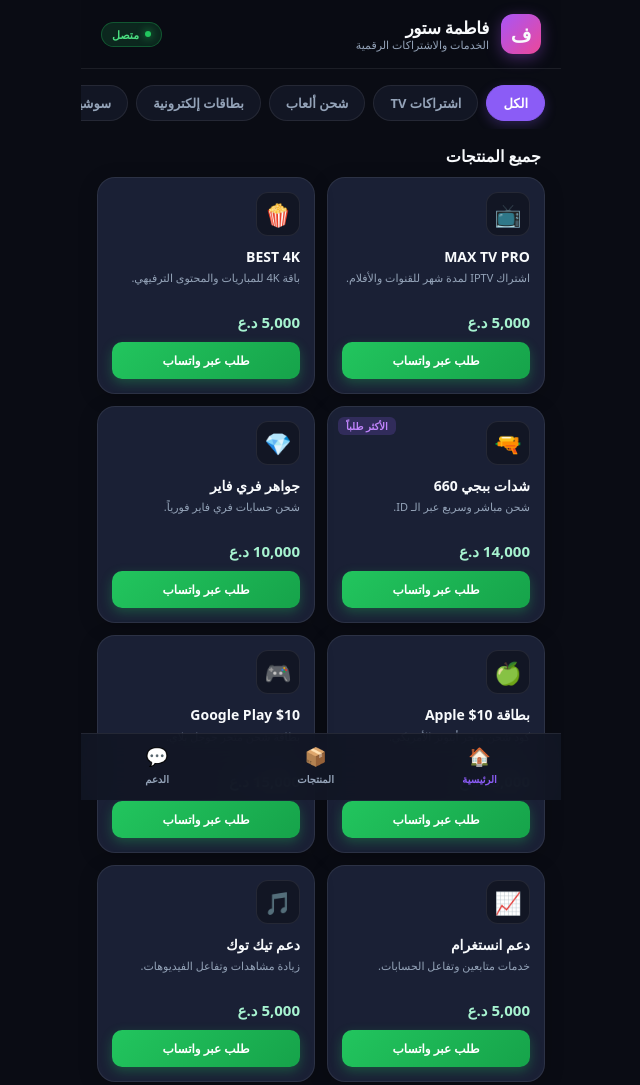
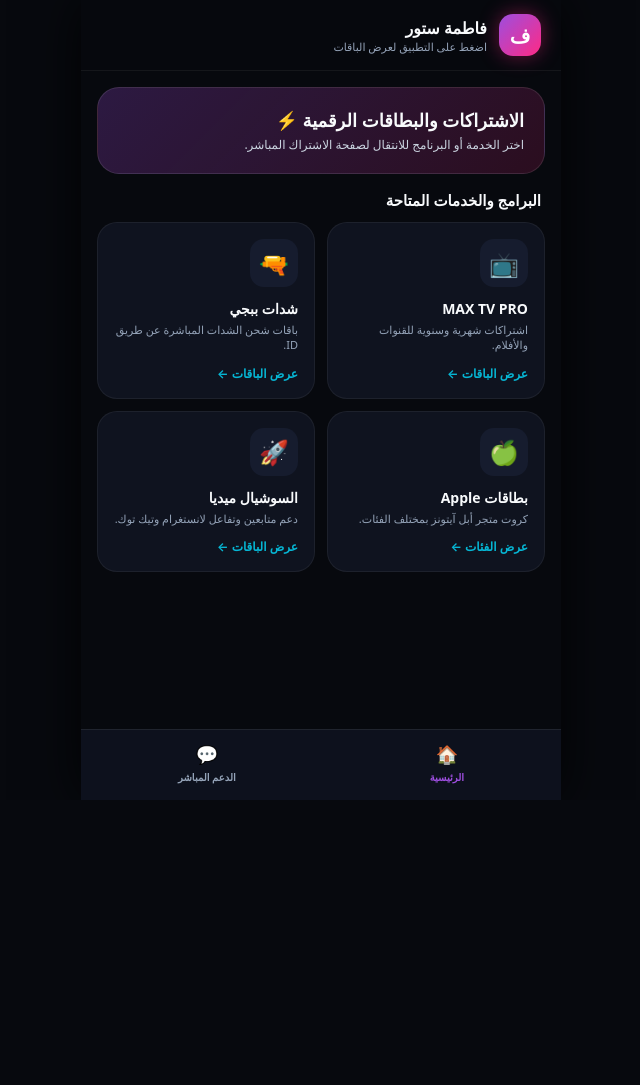
Before and after one commit to ali1990132-ctrl/-2, a plain HTML site: page index.html in a window 1280 px wide. Shown: the whole page, without its empty margins (319-959 px from the left). After the commit the page ends 800 px from the top, so only its background shows below. Drawn offline with Linux system fonts and the light colour scheme.

Commit message:
Update index.html

```diff
--- a/index.html
+++ b/index.html
@@ -6,16 +6,16 @@
 <title>فاطمة ستور | Fatima Store</title>
 <style>
 :root {
-  --bg-main: #0a0c14;
-  --surface: #121624;
-  --surface-card: #1a2035;
-  --accent-primary: #8b5cf6;
-  --accent-glow: rgba(139, 92, 246, 0.25);
-  --green-wa: #22c55e;
-  --green-wa-glow: rgba(34, 197, 94, 0.3);
-  --text-primary: #f8fafc;
-  --text-muted: #94a3b8;
-  --border-light: rgba(255, 255, 255, 0.08);
+  --bg-dark: #07090e;
+  --surface-1: #0f131f;
+  --surface-2: #161c2e;
+  --accent-purple: #9d4edf;
+  --accent-pink: #ff2a85;
+  --accent-green: #10b981;
+  --accent-cyan: #06b6d4;
+  --text-main: #f8fafc;
+  --text-sub: #94a3b8;
+  --border-glow: rgba(157, 78, 223, 0.25);
 }
 
 * {
@@ -27,125 +27,103 @@
 }
 
 body {
-  background-color: var(--bg-main);
-  color: var(--text-primary);
+  background-color: var(--bg-dark);
+  color: var(--text-main);
   padding-bottom: 90px;
   max-width: 480px;
   margin: 0 auto;
   min-height: 100vh;
+  box-shadow: 0 0 50px rgba(0,0,0,0.8);
 }
 
-/* App Bar */
-.app-bar {
+/* Header */
+.header {
   position: sticky;
   top: 0;
   z-index: 100;
-  background: rgba(10, 12, 20, 0.88);
-  backdrop-filter: blur(16px);
-  -webkit-backdrop-filter: blur(16px);
-  border-bottom: 1px solid var(--border-light);
+  background: rgba(7, 9, 14, 0.88);
+  backdrop-filter: blur(20px);
+  -webkit-backdrop-filter: blur(20px);
+  border-bottom: 1px solid rgba(255,255,255,0.06);
   padding: 14px 20px;
   display: flex;
   justify-content: space-between;
   align-items: center;
 }
 
-.brand-wrapper {
+.brand {
   display: flex;
   align-items: center;
   gap: 12px;
 }
 
-.brand-icon {
-  width: 40px;
-  height: 40px;
-  background: linear-gradient(135deg, #a855f7, #ec4899);
-  border-radius: 12px;
+.logo-badge {
+  width: 42px;
+  height: 42px;
+  background: linear-gradient(135deg, var(--accent-purple), var(--accent-pink));
+  border-radius: 14px;
   display: grid;
   place-items: center;
   font-weight: 900;
   font-size: 20px;
-  box-shadow: 0 4px 15px rgba(168, 85, 247, 0.35);
+  color: #fff;
+  box-shadow: 0 0 20px rgba(255, 42, 133, 0.4);
 }
 
-.brand-title h1 {
-  font-size: 17px;
+.brand-text h1 {
+  font-size: 16px;
   font-weight: 800;
-  letter-spacing: -0.3px;
 }
 
-.brand-title span {
+.brand-text p {
   font-size: 11px;
-  color: var(--text-muted);
-  display: block;
-  margin-top: -2px;
+  color: var(--text-sub);
 }
 
-.status-badge {
-  background: rgba(34, 197, 94, 0.15);
-  border: 1px solid rgba(34, 197, 94, 0.3);
-  color: #4ade80;
-  font-size: 11px;
+.back-btn {
+  display: none;
+  background: var(--surface-2);
+  border: 1px solid rgba(255,255,255,0.1);
+  color: #fff;
+  padding: 6px 14px;
+  border-radius: 12px;
+  font-size: 12px;
   font-weight: 700;
-  padding: 4px 10px;
-  border-radius: 20px;
-  display: flex;
-  align-items: center;
-  gap: 6px;
+  cursor: pointer;
 }
 
-.status-dot {
-  width: 6px;
-  height: 6px;
-  background-color: #22c55e;
-  border-radius: 50%;
-  box-shadow: 0 0 8px #22c55e;
+/* Views Navigation System */
+.view {
+  display: none;
+  animation: fadeIn 0.25s ease-in-out;
 }
 
-/* Category Slider */
-.categories-wrapper {
-  padding: 16px 0 8px;
-  overflow-x: auto;
-  scrollbar-width: none;
-  display: flex;
-  gap: 8px;
-  padding-left: 16px;
-  padding-right: 16px;
+.view.active {
+  display: block;
 }
 
-.categories-wrapper::-webkit-scrollbar {
-  display: none;
+@keyframes fadeIn {
+  from { opacity: 0; transform: translateY(8px); }
+  to { opacity: 1; transform: translateY(0); }
 }
 
-.chip {
-  background: var(--surface);
-  border: 1px solid var(--border-light);
-  color: var(--text-muted);
-  padding: 8px 16px;
-  border-radius: 20px;
-  font-size: 13px;
-  font-weight: 600;
-  white-space: nowrap;
+/* Hero Banner */
+.hero-card {
+  margin: 16px;
+  padding: 20px;
+  border-radius: 22px;
+  background: linear-gradient(135deg, rgba(157, 78, 223, 0.25), rgba(255, 42, 133, 0.15));
+  border: 1px solid rgba(255, 255, 255, 0.1);
 }
 
-.chip.active {
-  background: var(--accent-primary);
-  color: #fff;
-  border-color: var(--accent-primary);
-  box-shadow: 0 4px 12px var(--accent-glow);
-}
+.hero-card h2 { font-size: 18px; font-weight: 800; margin-bottom: 4px; }
+.hero-card p { font-size: 12px; color: #cbd5e1; }
 
-/* Grid Layout */
-.section-header {
-  padding: 16px 20px 10px;
-  display: flex;
-  justify-content: space-between;
-  align-items: center;
-}
-
-.section-header h2 {
-  font-size: 16px;
-  font-weight: 700;
+/* Grid Cards */
+.grid-title {
+  padding: 0 20px 12px;
+  font-size: 15px;
+  font-weight: 800;
 }
 
 .products-grid {
@@ -155,297 +133,327 @@
   padding: 0 16px;
 }
 
-/* Product Card */
-.product-card {
-  background: var(--surface-card);
-  border: 1px solid var(--border-light);
-  border-radius: 18px;
-  padding: 14px;
+.app-card {
+  background: var(--surface-1);
+  border: 1px solid rgba(255, 255, 255, 0.06);
+  border-radius: 20px;
+  padding: 16px;
   display: flex;
   flex-direction: column;
   justify-content: space-between;
-  position: relative;
-  overflow: hidden;
-  box-shadow: 0 4px 20px rgba(0, 0, 0, 0.2);
+  cursor: pointer;
+  transition: all 0.2s ease;
 }
 
-.card-tag {
-  position: absolute;
-  top: 10px;
-  left: 10px;
-  background: rgba(139, 92, 246, 0.2);
-  color: #c084fc;
-  font-size: 10px;
-  font-weight: 800;
-  padding: 2px 8px;
-  border-radius: 6px;
+.app-card:hover {
+  border-color: var(--border-glow);
+  transform: translateY(-2px);
 }
 
-.product-icon-wrap {
-  width: 44px;
-  height: 44px;
-  background: var(--surface);
-  border: 1px solid var(--border-light);
-  border-radius: 12px;
+.icon-box {
+  width: 48px;
+  height: 48px;
+  background: var(--surface-2);
+  border-radius: 14px;
   display: grid;
   place-items: center;
-  font-size: 22px;
+  font-size: 24px;
   margin-bottom: 12px;
 }
 
-.product-title {
-  font-size: 14px;
+.app-title { font-size: 14px; font-weight: 800; margin-bottom: 4px; }
+.app-desc { font-size: 11px; color: var(--text-sub); line-height: 1.4; margin-bottom: 12px; }
+
+.action-label {
+  font-size: 12px;
   font-weight: 700;
-  margin-bottom: 4px;
-  line-height: 1.3;
+  color: var(--accent-cyan);
+  display: flex;
+  align-items: center;
+  gap: 4px;
 }
 
-.product-desc {
-  font-size: 11px;
-  color: var(--text-muted);
-  margin-bottom: 12px;
-  line-height: 1.4;
-  height: 30px;
-  overflow: hidden;
+/* Sub-page Plan Cards */
+.plans-list {
+  display: flex;
+  flex-direction: column;
+  gap: 12px;
+  padding: 16px;
 }
 
-.price-tag {
-  font-size: 15px;
-  font-weight: 800;
-  color: #a7f3d0;
-  margin-bottom: 10px;
+.plan-card {
+  background: var(--surface-1);
+  border: 1px solid rgba(255, 255, 255, 0.08);
+  border-radius: 18px;
+  padding: 16px;
+  display: flex;
+  justify-content: space-between;
+  align-items: center;
 }
 
-.wa-action-btn {
-  width: 100%;
-  background: linear-gradient(135deg, #22c55e, #16a34a);
+.plan-info h3 { font-size: 15px; font-weight: 800; margin-bottom: 4px; }
+.plan-info p { font-size: 12px; color: var(--text-sub); }
+.plan-price { font-size: 15px; font-weight: 900; color: #6ee7b7; margin-top: 4px; }
+
+.wa-buy-btn {
+  background: linear-gradient(135deg, #10b981, #059669);
   color: #fff;
-  border: none;
-  border-radius: 10px;
-  padding: 10px 0;
+  border-radius: 12px;
+  padding: 10px 16px;
   font-size: 12px;
-  font-weight: 700;
+  font-weight: 800;
+  text-decoration: none;
   display: flex;
   align-items: center;
-  justify-content: center;
   gap: 6px;
-  text-decoration: none;
-  box-shadow: 0 4px 12px var(--green-wa-glow);
 }
 
-.wa-action-btn:active {
-  transform: scale(0.97);
-}
-
-/* Bottom Nav */
-.bottom-nav {
+/* Bottom Bar */
+.bottom-bar {
   position: fixed;
   bottom: 0;
   left: 50%;
   transform: translateX(-50%);
   width: 100%;
   max-width: 480px;
-  background: rgba(18, 22, 36, 0.92);
-  backdrop-filter: blur(16px);
-  -webkit-backdrop-filter: blur(16px);
-  border-top: 1px solid var(--border-light);
+  background: rgba(15, 19, 31, 0.92);
+  backdrop-filter: blur(20px);
+  -webkit-backdrop-filter: blur(20px);
+  border-top: 1px solid rgba(255, 255, 255, 0.08);
   display: flex;
   justify-content: space-around;
-  padding: 10px 0 14px;
-  z-index: 100;
+  padding: 12px 0 16px;
+  z-index: 1000;
 }
 
-.nav-item {
+.tab-btn {
   display: flex;
   flex-direction: column;
   align-items: center;
   gap: 4px;
-  color: var(--text-muted);
+  color: var(--text-sub);
   text-decoration: none;
   font-size: 10px;
-  font-weight: 600;
+  font-weight: 700;
+  background: none;
+  border: none;
+  cursor: pointer;
 }
 
-.nav-item.active {
-  color: var(--accent-primary);
-}
-
-.nav-icon {
-  font-size: 18px;
-}
+.tab-btn.active { color: var(--accent-purple); }
 </style>
 </head>
 <body>
 
-<!-- Header -->
-<header class="app-bar">
-  <div class="brand-wrapper">
-    <div class="brand-icon">ف</div>
-    <div class="brand-title">
-      <h1>فاطمة ستور</h1>
-      <span>الخدمات والاشتراكات الرقمية</span>
+<!-- App Header -->
+<header class="header">
+  <div class="brand">
+    <div class="logo-badge">ف</div>
+    <div class="brand-text">
+      <h1 id="header-title">فاطمة ستور</h1>
+      <p id="header-subtitle">اضغط على التطبيق لعرض الباقات</p>
     </div>
   </div>
-  <div class="status-badge">
-    <span class="status-dot"></span>
-    متصل
-  </div>
+  <button class="back-btn" id="backBtn" onclick="showHome()">← العودة</button>
 </header>
 
-<!-- Categories -->
-<div class="categories-wrapper">
-  <div class="chip active">الكل</div>
-  <div class="chip">اشتراكات TV</div>
-  <div class="chip">شحن ألعاب</div>
-  <div class="chip">بطاقات إلكترونية</div>
-  <div class="chip">سوشيال ميديا</div>
+<!-- MAIN HOME VIEW -->
+<div id="home-view" class="view active">
+  <section class="hero-card">
+    <h2>الاشتراكات والبطاقات الرقمية ⚡</h2>
+    <p>اختر الخدمة أو البرنامج للانتقال لصفحة الاشتراك المباشر.</p>
+  </section>
+
+  <div class="grid-title">البرامج والخدمات المتاحة</div>
+
+  <main class="products-grid">
+
+    <!-- MAX TV Card -->
+    <div class="app-card" onclick="openPage('max-view', 'MAX TV PRO')">
+      <div>
+        <div class="icon-box">📺</div>
+        <h3 class="app-title">MAX TV PRO</h3>
+        <p class="app-desc">اشتراكات شهرية وسنوية للقنوات والأفلام.</p>
+      </div>
+      <div class="action-label">عرض الباقات ←</div>
+    </div>
+
+    <!-- PUBG Card -->
+    <div class="app-card" onclick="openPage('pubg-view', 'شدات ببجي')">
+      <div>
+        <div class="icon-box">🔫</div>
+        <h3 class="app-title">شدات ببجي</h3>
+        <p class="app-desc">باقات شحن الشدات المباشرة عن طريق ID.</p>
+      </div>
+      <div class="action-label">عرض الباقات ←</div>
+    </div>
+
+    <!-- Apple Gift Card -->
+    <div class="app-card" onclick="openPage('apple-view', 'بطاقات أبل')">
+      <div>
+        <div class="icon-box">🍏</div>
+        <h3 class="app-title">بطاقات Apple</h3>
+        <p class="app-desc">كروت متجر أبل آيتونز بمختلف الفئات.</p>
+      </div>
+      <div class="action-label">عرض الفئات ←</div>
+    </div>
+
+    <!-- Social Media Card -->
+    <div class="app-card" onclick="openPage('social-view', 'السوشيال ميديا')">
+      <div>
+        <div class="icon-box">🚀</div>
+        <h3 class="app-title">السوشيال ميديا</h3>
+        <p class="app-desc">دعم متابعين وتفاعل لانستغرام وتيك توك.</p>
+      </div>
+      <div class="action-label">عرض الباقات ←</div>
+    </div>
+
+  </main>
 </div>
 
-<div class="section-header">
-  <h2>جميع المنتجات</h2>
+<!-- SUB VIEW: MAX TV -->
+<div id="max-view" class="view">
+  <div class="plans-list">
+    <div class="plan-card">
+      <div class="plan-info">
+        <h3>اشتراك شهر واحد</h3>
+        <p>باقة الجودة العالية بدون تقطيع</p>
+        <div class="plan-price">5,000 د.ع</div>
+      </div>
+      <a class="wa-buy-btn" target="_blank" href="https://wa.me/9647760361911?text=السلام%20عليكم،%20أريد%20طلب:%20MAX%20TV%20(شهر)">💬 طلب</a>
+    </div>
+
+    <div class="plan-card">
+      <div class="plan-info">
+        <h3>اشتراك 3 أشهر</h3>
+        <p>توفير ممتازة للمشاهدة المستمرة</p>
+        <div class="plan-price">10,000 د.ع</div>
+      </div>
+      <a class="wa-buy-btn" target="_blank" href="https://wa.me/9647760361911?text=السلام%20عليكم،%20أريد%20طلب:%20MAX%20TV%20(3%20أشهر)">💬 طلب</a>
+    </div>
+
+    <div class="plan-card">
+      <div class="plan-info">
+        <h3>اشتراك سنة كاملة</h3>
+        <p>العرض الأقوى + سيرفر احتياطي</p>
+        <div class="plan-price">25,000 د.ع</div>
+      </div>
+      <a class="wa-buy-btn" target="_blank" href="https://wa.me/9647760361911?text=السلام%20عليكم،%20أريد%20طلب:%20MAX%20TV%20(سنة)">💬 طلب</a>
+    </div>
+  </div>
 </div>
 
-<!-- Products Grid -->
-<main class="products-grid">
+<!-- SUB VIEW: PUBG -->
+<div id="pubg-view" class="view">
+  <div class="plans-list">
+    <div class="plan-card">
+      <div class="plan-info">
+        <h3>60 شدة (UC)</h3>
+        <p>شحن أوتوماتيكي عبر الـ ID</p>
+        <div class="plan-price">2,000 د.ع</div>
+      </div>
+      <a class="wa-buy-btn" target="_blank" href="https://wa.me/9647760361911?text=السلام%20عليكم،%20أريد%20طلب:%20ببجي%2060UC">💬 طلب</a>
+    </div>
 
-  <!-- Card 1 -->
-  <div class="product-card">
-    <div>
-      <div class="product-icon-wrap">📺</div>
-      <h3 class="product-title">MAX TV PRO</h3>
-      <p class="product-desc">اشتراك IPTV لمدة شهر للقنوات والأفلام.</p>
+    <div class="plan-card">
+      <div class="plan-info">
+        <h3>325 شدة (UC)</h3>
+        <p>شحن فورس وسريع جداً</p>
+        <div class="plan-price">7,000 د.ع</div>
+      </div>
+      <a class="wa-buy-btn" target="_blank" href="https://wa.me/9647760361911?text=السلام%20عليكم،%20أريد%20طلب:%20ببجي%20325UC">💬 طلب</a>
     </div>
-    <div>
-      <div class="price-tag">5,000 د.ع</div>
-      <a class="wa-action-btn" target="_blank" href="https://wa.me/9647760361911?text=السلام%20عليكم،%20أريد%20طلب:%20MAX%20TV%20PRO%20(شهر)">
-        طلب عبر واتساب
-      </a>
+
+    <div class="plan-card">
+      <div class="plan-info">
+        <h3>660 شدة (UC)</h3>
+        <p>باقة الرويال باس المعتادة</p>
+        <div class="plan-price">14,000 د.ع</div>
+      </div>
+      <a class="wa-buy-btn" target="_blank" href="https://wa.me/9647760361911?text=السلام%20عليكم،%20أريد%20طلب:%20ببجي%20660UC">💬 طلب</a>
     </div>
   </div>
+</div>
 
-  <!-- Card 2 -->
-  <div class="product-card">
-    <div>
-      <div class="product-icon-wrap">🍿</div>
-      <h3 class="product-title">BEST 4K</h3>
-      <p class="product-desc">باقة 4K للمباريات والمحتوى الترفيهي.</p>
+<!-- SUB VIEW: APPLE -->
+<div id="apple-view" class="view">
+  <div class="plans-list">
+    <div class="plan-card">
+      <div class="plan-info">
+        <h3>بطاقة 5$ دولار</h3>
+        <p>متجر أبل الأمريكي</p>
+        <div class="plan-price">8,000 د.ع</div>
+      </div>
+      <a class="wa-buy-btn" target="_blank" href="https://wa.me/9647760361911?text=السلام%20عليكم،%20أريد%20طلب:%20بطاقة%20أبل%205%24">💬 طلب</a>
     </div>
-    <div>
-      <div class="price-tag">5,000 د.ع</div>
-      <a class="wa-action-btn" target="_blank" href="https://wa.me/9647760361911?text=السلام%20عليكم،%20أريد%20طلب:%20BEST%204K%20(شهر)">
-        طلب عبر واتساب
-      </a>
+
+    <div class="plan-card">
+      <div class="plan-info">
+        <h3>بطاقة 10$ دولار</h3>
+        <p>متجر أبل الأمريكي</p>
+        <div class="plan-price">15,000 د.ع</div>
+      </div>
+      <a class="wa-buy-btn" target="_blank" href="https://wa.me/9647760361911?text=السلام%20عليكم،%20أريد%20طلب:%20بطاقة%20أبل%2010%24">💬 طلب</a>
     </div>
   </div>
+</div>
 
-  <!-- Card 3 -->
-  <div class="product-card">
-    <span class="card-tag">الأكثر طلباً</span>
-    <div>
-      <div class="product-icon-wrap">🔫</div>
-      <h3 class="product-title">شدات ببجي 660</h3>
-      <p class="product-desc">شحن مباشر وسريع عبر الـ ID.</p>
+<!-- SUB VIEW: SOCIAL -->
+<div id="social-view" class="view">
+  <div class="plans-list">
+    <div class="plan-card">
+      <div class="plan-info">
+        <h3>دعم انستغرام</h3>
+        <p>متابعين وتفاعل الحسابات</p>
+        <div class="plan-price">5,000 د.ع</div>
+      </div>
+      <a class="wa-buy-btn" target="_blank" href="https://wa.me/9647760361911?text=السلام%20عليكم،%20أريد%20طلب:%20دعم%20انستغرام">💬 طلب</a>
     </div>
-    <div>
-      <div class="price-tag">14,000 د.ع</div>
-      <a class="wa-action-btn" target="_blank" href="https://wa.me/9647760361911?text=السلام%20عليكم،%20أريد%20طلب:%20شدات%20ببجي%20660%20UC">
-        طلب عبر واتساب
-      </a>
+
+    <div class="plan-card">
+      <div class="plan-info">
+        <h3>دعم تيك توك</h3>
+        <p>زيادة مشاهدات وإكسبلور</p>
+        <div class="plan-price">5,000 د.ع</div>
+      </div>
+      <a class="wa-buy-btn" target="_blank" href="https://wa.me/9647760361911?text=السلام%20عليكم،%20أريد%20طلب:%20دعم%20تيك%20توك">💬 طلب</a>
     </div>
   </div>
-
-  <!-- Card 4 -->
-  <div class="product-card">
-    <div>
-      <div class="product-icon-wrap">💎</div>
-      <h3 class="product-title">جواهر فري فاير</h3>
-      <p class="product-desc">شحن حسابات فري فاير فورياً.</p>
-    </div>
-    <div>
-      <div class="price-tag">10,000 د.ع</div>
-      <a class="wa-action-btn" target="_blank" href="https://wa.me/9647760361911?text=السلام%20عليكم،%20أريد%20طلب:%20جواهر%20فري%20فاير">
-        طلب عبر واتساب
-      </a>
-    </div>
-  </div>
-
-  <!-- Card 5 -->
-  <div class="product-card">
-    <div>
-      <div class="product-icon-wrap">🍏</div>
-      <h3 class="product-title">بطاقة Apple $10</h3>
-      <p class="product-desc">كود شحن متجر أيتونز الأمريكي.</p>
-    </div>
-    <div>
-      <div class="price-tag">15,000 د.ع</div>
-      <a class="wa-action-btn" target="_blank" href="https://wa.me/9647760361911?text=السلام%20عليكم،%20أريد%20طلب:%20بطاقة%20أبل%2010%24">
-        طلب عبر واتساب
-      </a>
-    </div>
-  </div>
-
-  <!-- Card 6 -->
-  <div class="product-card">
-    <div>
-      <div class="product-icon-wrap">🎮</div>
-      <h3 class="product-title">Google Play $10</h3>
-      <p class="product-desc">بطاقة شحن متجر جوجل بلاي.</p>
-    </div>
-    <div>
-      <div class="price-tag">15,000 د.ع</div>
-      <a class="wa-action-btn" target="_blank" href="https://wa.me/9647760361911?text=السلام%20عليكم،%20أريد%20طلب:%20بطاقة%20جوجل%20بلاي%2010%24">
-        طلب عبر واتساب
-      </a>
-    </div>
-  </div>
-
-  <!-- Card 7 -->
-  <div class="product-card">
-    <div>
-      <div class="product-icon-wrap">📈</div>
-      <h3 class="product-title">دعم انستغرام</h3>
-      <p class="product-desc">خدمات متابعين وتفاعل الحسابات.</p>
-    </div>
-    <div>
-      <div class="price-tag">5,000 د.ع</div>
-      <a class="wa-action-btn" target="_blank" href="https://wa.me/9647760361911?text=السلام%20عليكم،%20أريد%20طلب:%20دعم%20حساب%20انستغرام">
-        طلب عبر واتساب
-      </a>
-    </div>
-  </div>
-
-  <!-- Card 8 -->
-  <div class="product-card">
-    <div>
-      <div class="product-icon-wrap">🎵</div>
-      <h3 class="product-title">دعم تيك توك</h3>
-      <p class="product-desc">زيادة مشاهدات وتفاعل الفيديوهات.</p>
-    </div>
-    <div>
-      <div class="price-tag">5,000 د.ع</div>
-      <a class="wa-action-btn" target="_blank" href="https://wa.me/9647760361911?text=السلام%20عليكم،%20أريد%20طلب:%20دعم%20تيك%20توك">
-        طلب عبر واتساب
-      </a>
-    </div>
-  </div>
-
-</main>
+</div>
 
 <!-- Navigation Bar -->
-<nav class="bottom-nav">
-  <a href="#" class="nav-item active">
-    <span class="nav-icon">🏠</span>
+<nav class="bottom-bar">
+  <button class="tab-btn active" onclick="showHome()">
+    <span style="font-size:18px;">🏠</span>
     <span>الرئيسية</span>
-  </a>
-  <a href="#" class="nav-item">
-    <span class="nav-icon">📦</span>
-    <span>المنتجات</span>
-  </a>
-  <a href="https://wa.me/9647760361911" class="nav-item" target="_blank">
-    <span class="nav-icon">💬</span>
-    <span>الدعم</span>
+  </button>
+  <a href="https://wa.me/9647760361911" target="_blank" class="tab-btn">
+    <span style="font-size:18px;">💬</span>
+    <span>الدعم المباشر</span>
   </a>
 </nav>
 
+<script>
+function openPage(pageId, title) {
+  document.querySelectorAll('.view').forEach(view => view.classList.remove('active'));
+  document.getElementById(pageId).classList.add('active');
+
+  document.getElementById('header-title').textContent = title;
+  document.getElementById('header-subtitle').textContent = 'اختر الباقة المناسبة للطلب';
+  document.getElementById('backBtn').style.display = 'block';
+  window.scrollTo(0, 0);
+}
+
+function showHome() {
+  document.querySelectorAll('.view').forEach(view => view.classList.remove('active'));
+  document.getElementById('home-view').classList.add('active');
+
+  document.getElementById('header-title').textContent = 'فاطمة ستور';
+  document.getElementById('header-subtitle').textContent = 'اضغط على التطبيق لعرض الباقات';
+  document.getElementById('backBtn').style.display = 'none';
+  window.scrollTo(0, 0);
+}
+</script>
+
 </body>
 </html>
```
